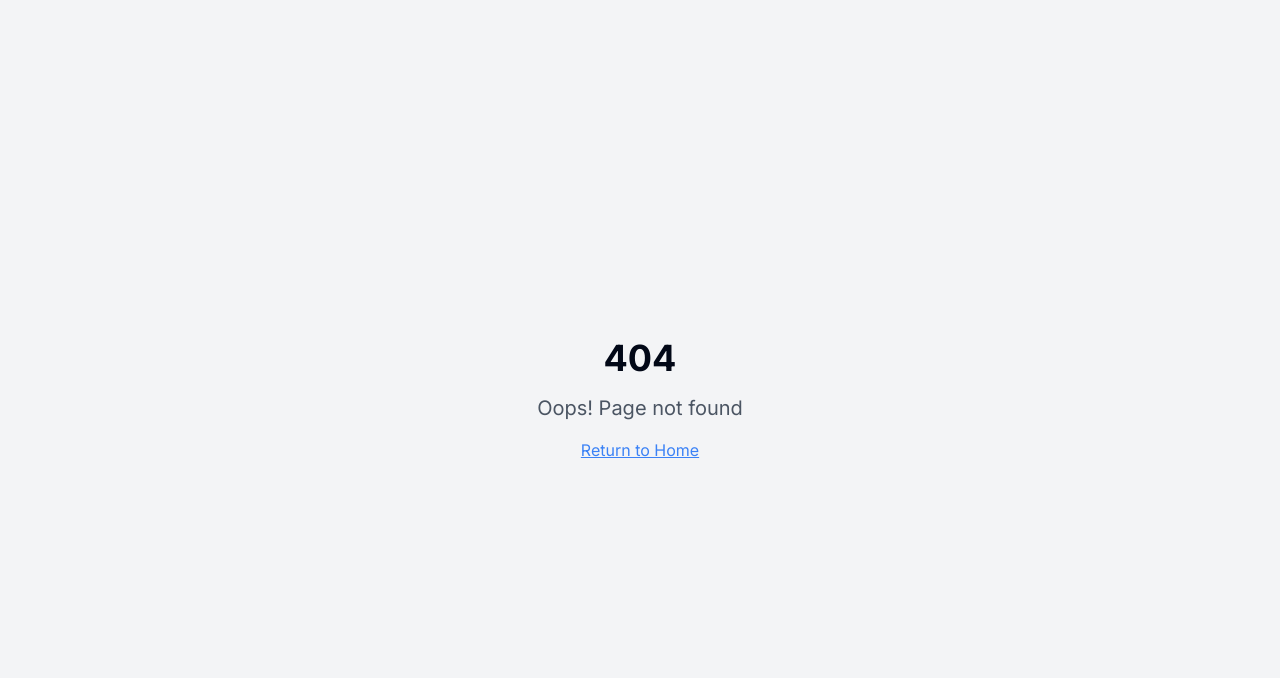
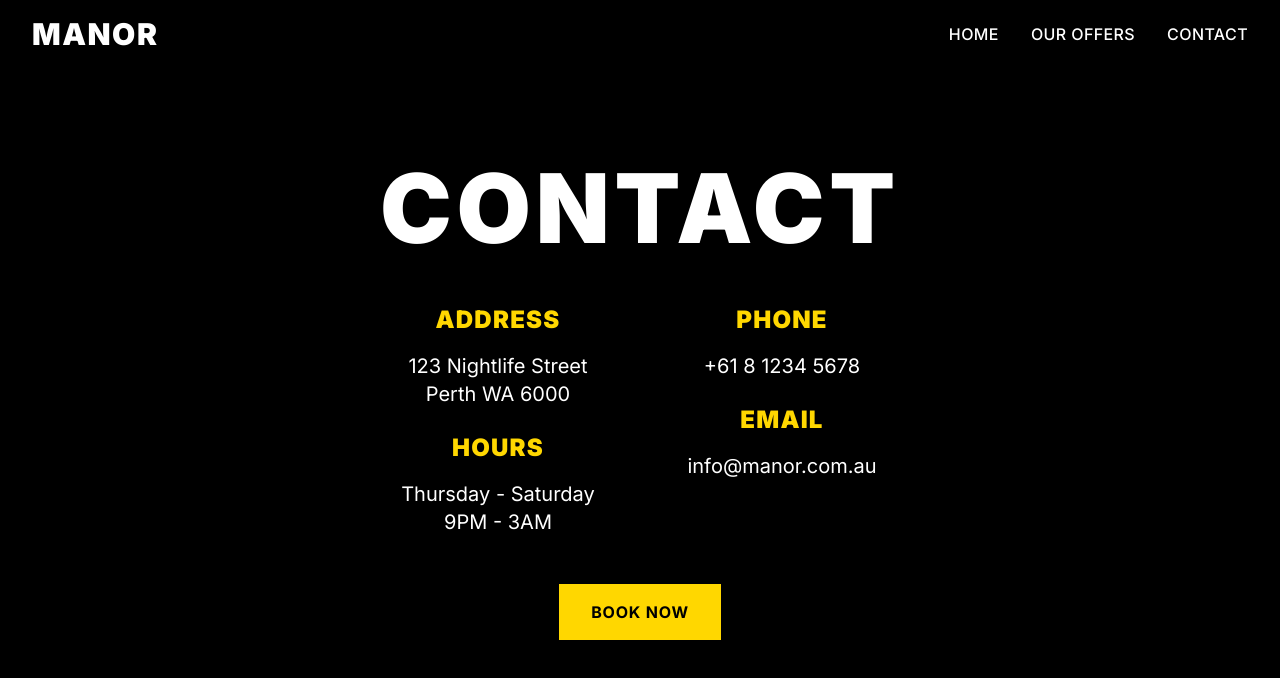
Before and after one commit to mattlim-fl/manor-landing, a React (Vite) app: page /contact in a window 1280 px wide. Before the commit this address had no page. Shown: the top 678 px of the page. Built offline with nearby package versions, Linux system fonts and the light colour scheme.

Commit message:
Refactor: Contact section to dedicated page
Move the contact section from the landing page to a dedicated contact page, accessible via the navigation.

```diff
--- a/src/App.tsx
+++ b/src/App.tsx
@@ -6,6 +6,7 @@ import { QueryClient, QueryClientProvider } from "@tanstack/react-query";
 import { BrowserRouter, Routes, Route } from "react-router-dom";
 import Index from "./pages/Index";
 import Services from "./pages/Services";
+import Contact from "./pages/Contact";
 import NotFound from "./pages/NotFound";
 
 const queryClient = new QueryClient();
@@ -19,6 +20,7 @@ const App = () => (
         <Routes>
           <Route path="/" element={<Index />} />
           <Route path="/services" element={<Services />} />
+          <Route path="/contact" element={<Contact />} />
           {/* ADD ALL CUSTOM ROUTES ABOVE THE CATCH-ALL "*" ROUTE */}
           <Route path="*" element={<NotFound />} />
         </Routes>
--- a/src/components/Header.tsx
+++ b/src/components/Header.tsx
@@ -38,12 +38,14 @@ const Header = () => {
             >
               Our Offers
             </Link>
-            <a
-              href="#contact"
-              className="text-manor-white font-medium uppercase tracking-wide transition-colors duration-300 hover:text-manor-gold"
+            <Link
+              to="/contact"
+              className={`text-manor-white font-medium uppercase tracking-wide transition-colors duration-300 hover:text-manor-gold ${
+                location.pathname === '/contact' ? 'text-manor-gold' : ''
+              }`}
             >
               Contact
-            </a>
+            </Link>
           </nav>
 
           {/* Mobile Menu Button */}
@@ -80,13 +82,15 @@ const Header = () => {
           >
             Our Offers
           </Link>
-          <a
-            href="#contact"
+          <Link
+            to="/contact"
             onClick={toggleMenu}
-            className="text-manor-white text-2xl font-medium uppercase tracking-wide transition-colors duration-300 hover:text-manor-gold"
+            className={`text-manor-white text-2xl font-medium uppercase tracking-wide transition-colors duration-300 hover:text-manor-gold ${
+              location.pathname === '/contact' ? 'text-manor-gold' : ''
+            }`}
           >
             Contact
-          </a>
+          </Link>
         </div>
       </div>
     </header>
--- /dev/null
+++ b/src/pages/Contact.tsx
@@ -0,0 +1,59 @@
+
+import Header from "../components/Header";
+
+const Contact = () => {
+  return (
+    <div className="min-h-screen bg-manor-black text-manor-white">
+      <Header />
+
+      {/* Contact Hero Section */}
+      <div className="relative h-screen flex flex-col justify-center">
+        <div className="max-w-4xl mx-auto px-4 text-center">
+          <h1 className="manor-heading text-6xl md:text-8xl text-manor-white mb-12 animate-fade-in">
+            Contact
+          </h1>
+
+          <div className="grid md:grid-cols-2 gap-12 text-lg animate-fade-in">
+            <div className="space-y-6">
+              <div>
+                <h3 className="manor-heading text-2xl mb-4 text-manor-gold">Address</h3>
+                <p className="text-xl">
+                  123 Nightlife Street<br />
+                  Perth WA 6000
+                </p>
+              </div>
+
+              <div>
+                <h3 className="manor-heading text-2xl mb-4 text-manor-gold">Hours</h3>
+                <p className="text-xl">
+                  Thursday - Saturday<br />
+                  9PM - 3AM
+                </p>
+              </div>
+            </div>
+
+            <div className="space-y-6">
+              <div>
+                <h3 className="manor-heading text-2xl mb-4 text-manor-gold">Phone</h3>
+                <p className="text-xl">+61 8 1234 5678</p>
+              </div>
+
+              <div>
+                <h3 className="manor-heading text-2xl mb-4 text-manor-gold">Email</h3>
+                <p className="text-xl">info@manor.com.au</p>
+              </div>
+            </div>
+          </div>
+
+          <div className="mt-12 animate-fade-in">
+            <button className="manor-btn-primary">
+              Book Now
+            </button>
+          </div>
+        </div>
+      </div>
+    </div>
+  );
+};
+
+export default Contact;
--- a/src/pages/Index.tsx
+++ b/src/pages/Index.tsx
@@ -38,25 +38,6 @@ const Index = () => {
           </div>
         </div>
       </div>
-
-      {/* Contact Section */}
-      <div id="contact" className="bg-manor-black py-16 px-4">
-        <div className="max-w-4xl mx-auto text-center">
-          <h2 className="manor-heading text-4xl md:text-5xl mb-8">
-            Contact
-          </h2>
-          <div className="grid md:grid-cols-2 gap-8 text-lg">
-            <div>
-              <h3 className="font-bold mb-2 text-manor-gold">Address</h3>
-              <p>123 Nightlife Street<br />Perth WA 6000</p>
-            </div>
-            <div>
-              <h3 className="font-bold mb-2 text-manor-gold">Phone</h3>
-              <p>+61 8 1234 5678</p>
-            </div>
-          </div>
-        </div>
-      </div>
     </div>
   );
 };
```
